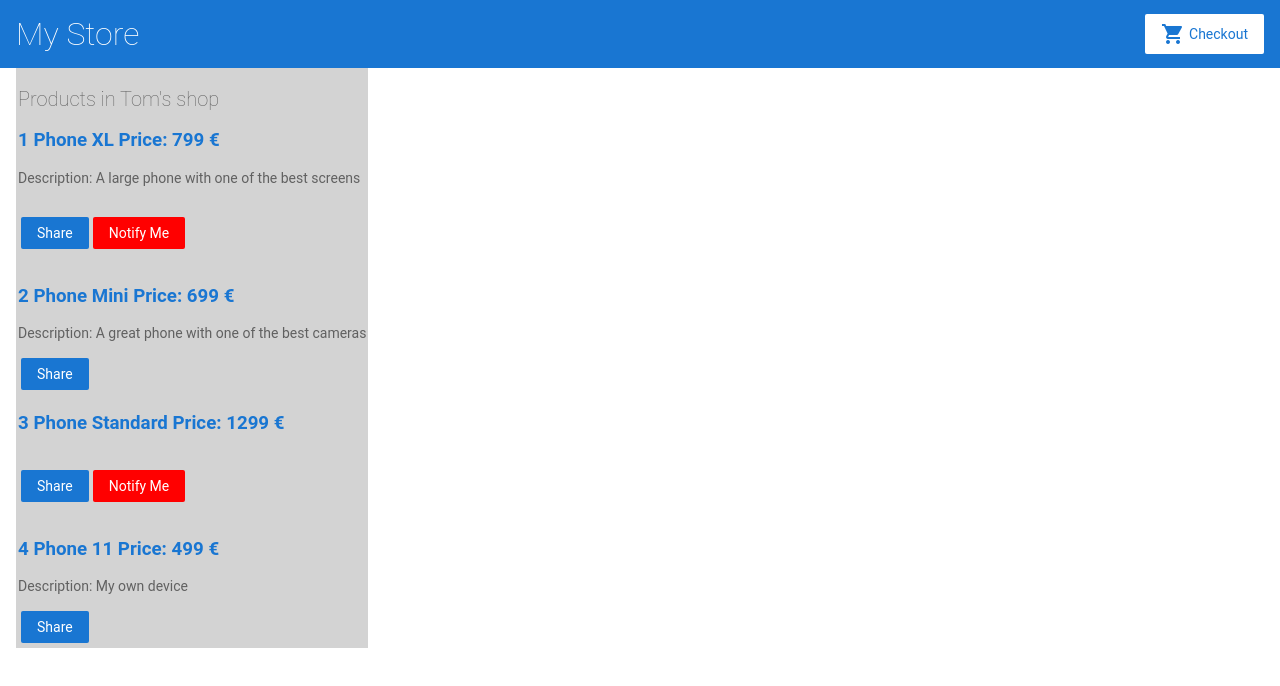
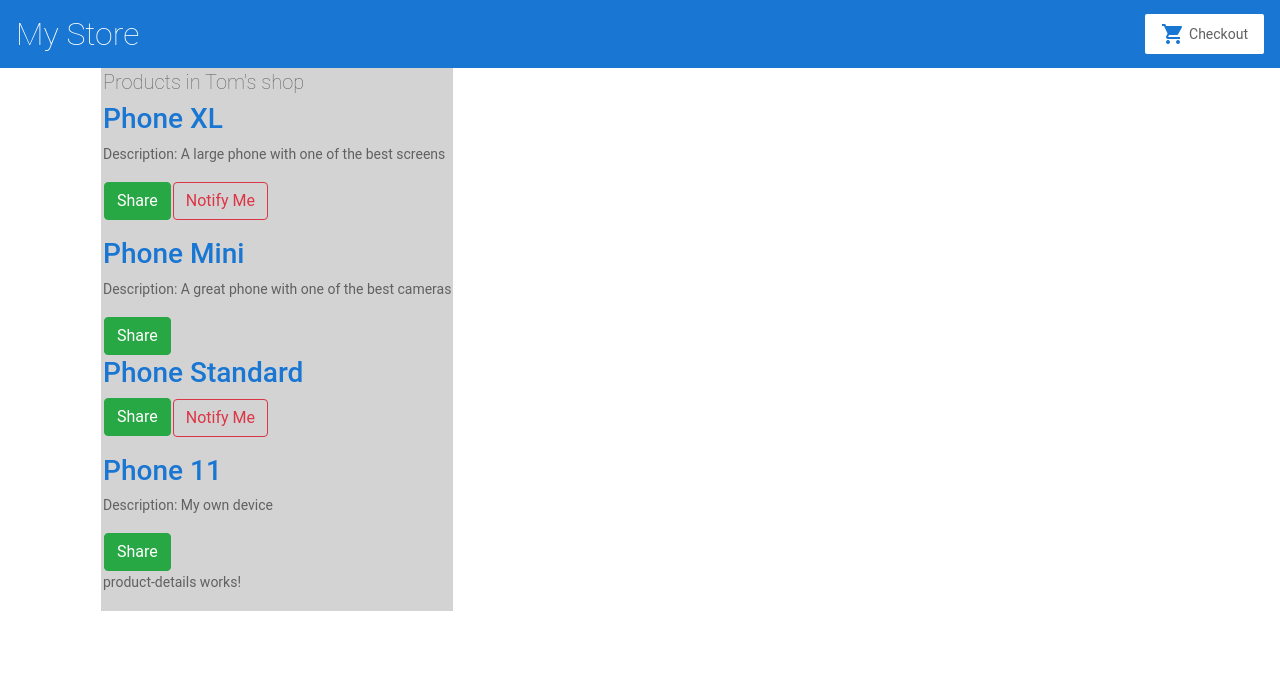
Before and after one commit to TomaszSobkow/angular-StackBitz, an Angular app: page / in a window 1280 px wide. Shown: the top 686 px of the page. Built offline with nearby package versions, Linux system fonts and the light colour scheme.

Commit message:
Added router and product path

```diff
--- a/src/app/app.module.ts
+++ b/src/app/app.module.ts
@@ -15,6 +15,7 @@ import { ProductDetailsComponent } from './product-details/product-details.compo
     ReactiveFormsModule,
     RouterModule.forRoot([
       { path: '', component: ProductListComponent },
+      { path: 'products/:productId', component: ProductDetailsComponent },
     ])
   ],
   declarations: [
--- a/src/app/product-alerts/product-alerts.component.html
+++ b/src/app/product-alerts/product-alerts.component.html
@@ -1,4 +1,4 @@
 
 <p *ngIf="product && product.price > 700">
-  <button class="button" (click)="notify.emit()"  >Notify Me</button>
+  <button class="btn btn-outline-danger" (click)="notify.emit()"  >Notify Me</button>
 </p>
--- a/src/app/product-details/product-details.component.ts
+++ b/src/app/product-details/product-details.component.ts
@@ -1,4 +1,7 @@
 import { Component, OnInit } from '@angular/core';
+import { ActivatedRoute } from '@angular/router';
+
+import { Product, products } from '../products';
 
 @Component({
   selector: 'app-product-details',
@@ -7,9 +10,17 @@ import { Component, OnInit } from '@angular/core';
 })
 export class ProductDetailsComponent implements OnInit {
 
-  constructor() { }
+  product: Product | undefined;
 
-  ngOnInit(): void {
+  constructor(private route : ActivatedRoute) { }
+
+  ngOnInit() {
+    // First get the product id from the current route.
+    const routeParams = this.route.snapshot.paramMap;
+    const productIdFromRoute = Number(routeParams.get('productId'));
+
+    // Find the product that correspond with the id provided in route.
+    this.product = products.find(product => product.id === productIdFromRoute);
   }
 
 }
--- a/src/app/product-list/product-list.component.html
+++ b/src/app/product-list/product-list.component.html
@@ -3,8 +3,10 @@
 
 <div class="" *ngFor="let product of products">
   <h3>
-    <a [title]="product.name + ' details'" >
-      {{ product.id  }}  {{ product.name }}  Price: {{ product.price }} €
+    <a
+      [title]="product.name + ' details'"
+      [routerLink]="['/products', product.id]">
+      {{ product.name }}
   </a>
   </h3>
   <p *ngIf = "product.description">
@@ -12,11 +14,10 @@
   </p>
 
 
-
   <div>
     <table>
       <th>
-        <button class="btn btn-primary" (click) = "share()">
+        <button class="btn btn-success" (click) = "share()">
           Share
         </button>
       </th>
@@ -31,6 +32,7 @@
 
 
 </div>
+<app-product-details></app-product-details>
 </body>
 
 
--- a/src/index.html
+++ b/src/index.html
@@ -11,6 +11,9 @@
       href="https://fonts.googleapis.com/icon?family=Material+Icons"
       rel="stylesheet"
     />
+    <link rel="stylesheet" href="https://stackpath.bootstrapcdn.com/bootstrap/4.3.1/css/bootstrap.min.css"
+          integrity="sha384-ggOyR0iXCbMQv3Xipma34MD+dH/1fQ784/j6cY/iJTQUOhcWr7x9JvoRxT2MZw1T"
+          crossorigin="anonymous"/>
 
   </head>
   <body>
```
